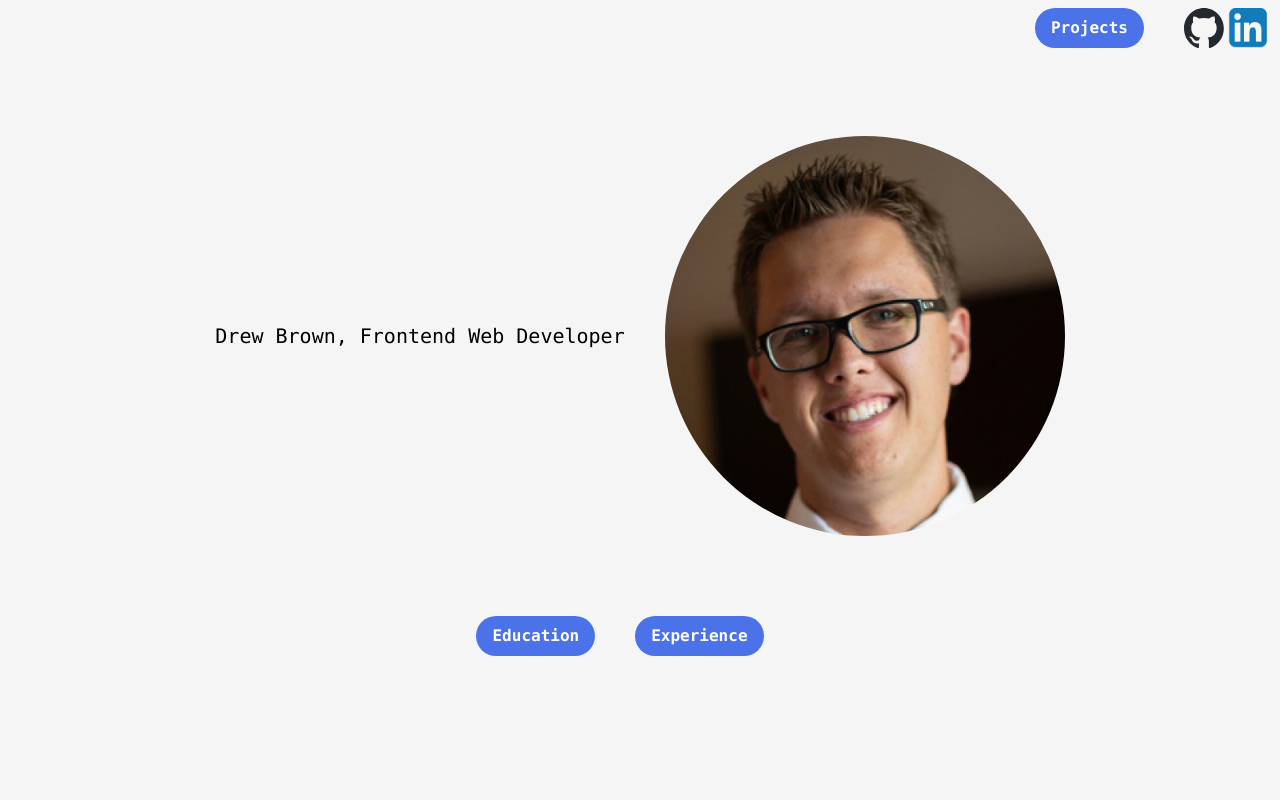
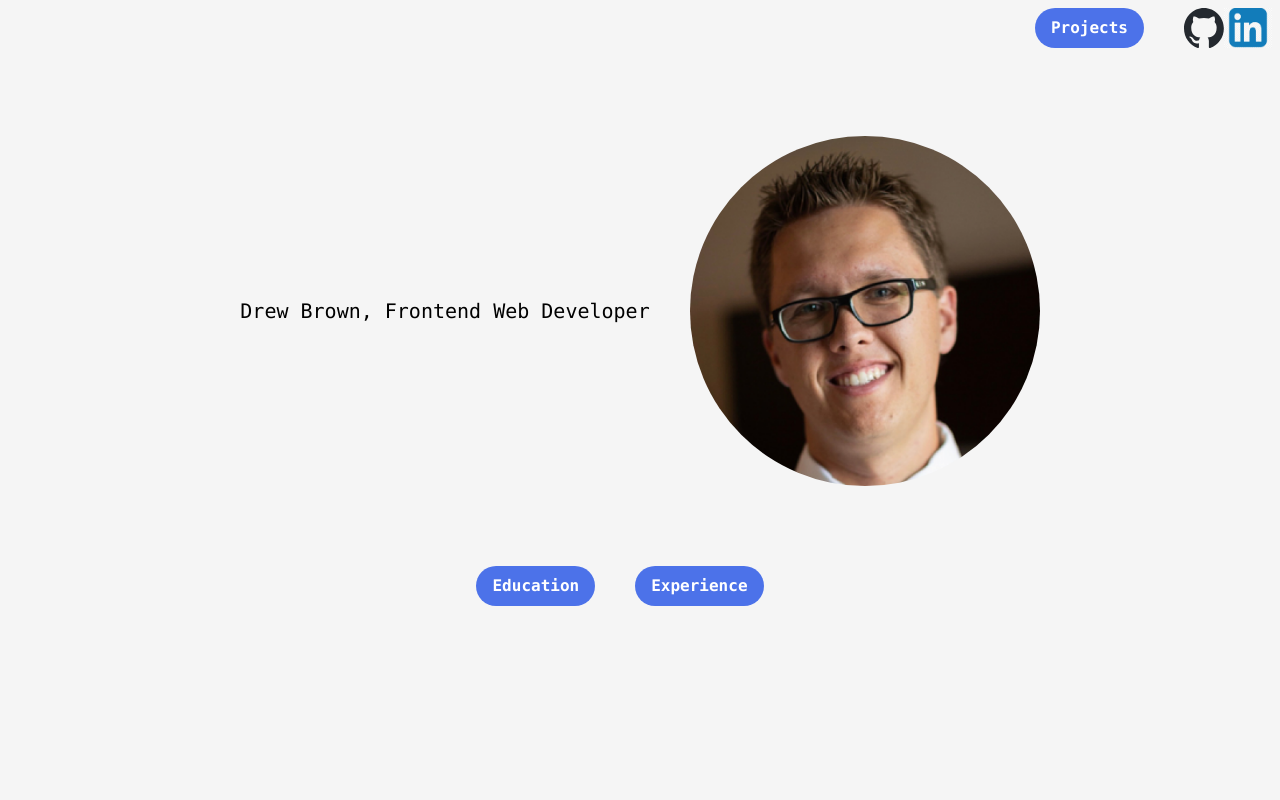
Before and after one commit to drewbrownie21/Portfolio, a React (Vite) app: page / in a window 1280 px wide. Shown: the top 800 px of the page. Built offline with nearby package versions, Linux system fonts and the light colour scheme.

Commit message:
Make image more dynamic

```diff
--- a/src/Title/Title.tsx
+++ b/src/Title/Title.tsx
@@ -6,7 +6,7 @@ function Title() {
       <div className="text-xl font-medium">
         Drew Brown, Frontend Web Developer
       </div>
-      <img className="w-100 h-100 rounded-full" src={myHeadshot} />
+      <img className="w-full h-auto max-w-[150px] sm:max-w-[200px] md:max-w-[250px] lg:max-w-[300px] xl:max-w-[350px] rounded-full" src={myHeadshot} />
     </div>
   );
 }
```
